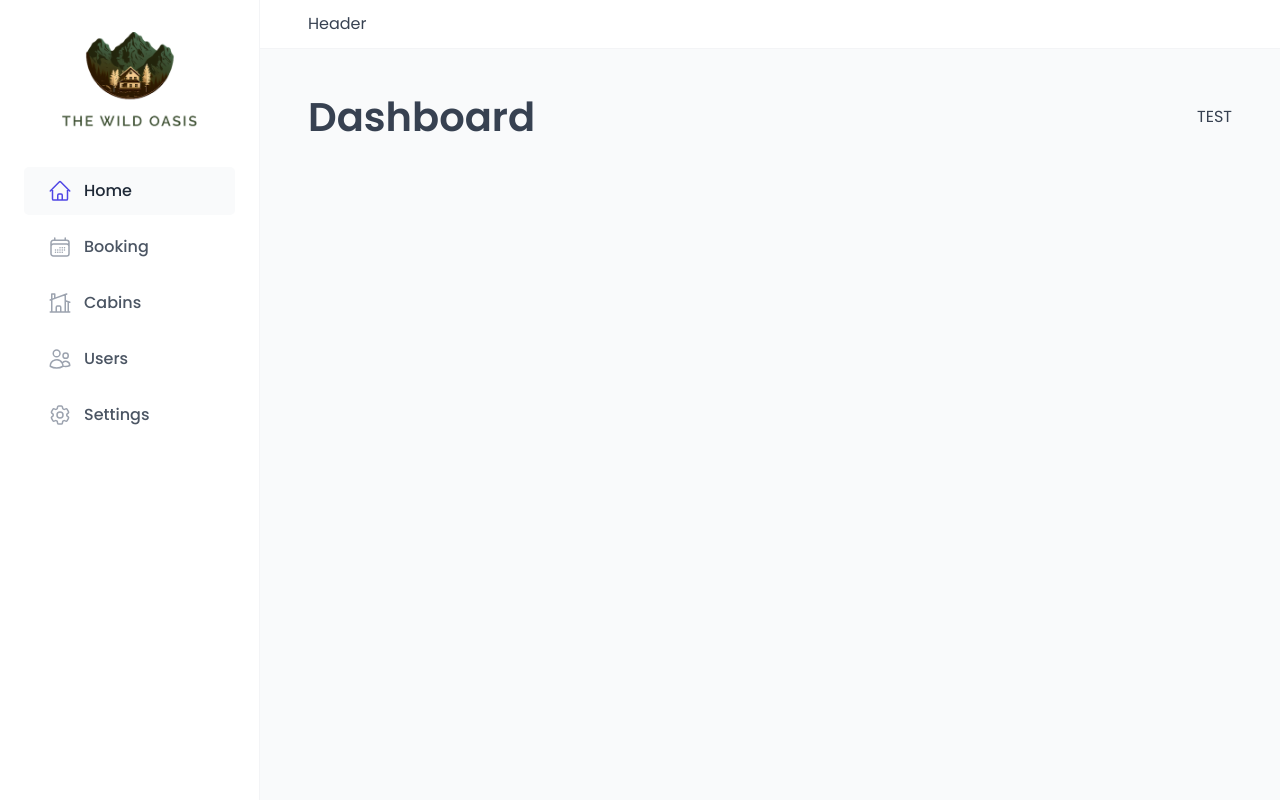
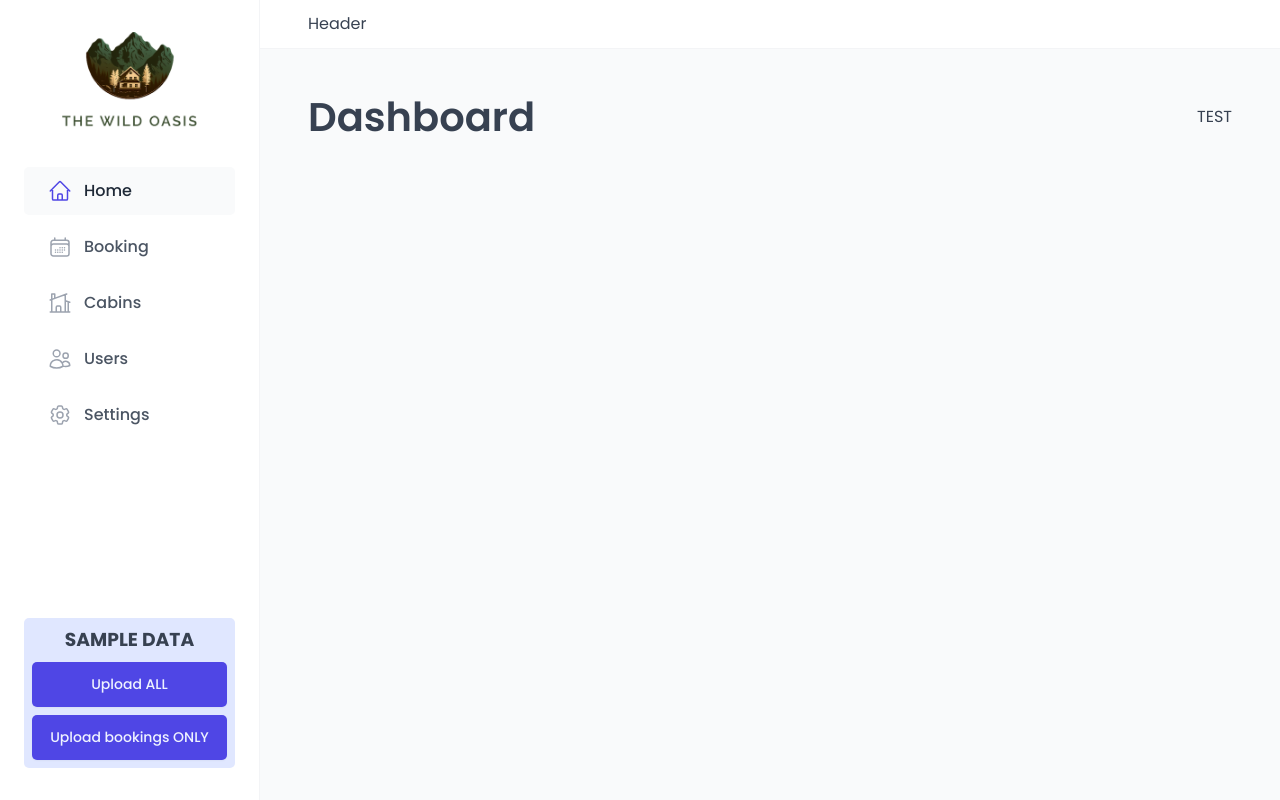
Before and after one commit to Harshjha002/The-Wild-Oasis-internalapp-, a React (Vite) app: page /dashboard in a window 1280 px wide. Built offline with nearby package versions, Linux system fonts and the light colour scheme; a web font is replaced by a local one.

Commit message:
feat: add BookingTable component with API-side sorting and filtering
- Implemented a BookingTable component for displaying booking data
- Added API-side sorting and filtering functionality for efficient data handling

```diff
--- a/src/features/bookings/BookingRow.jsx
+++ b/src/features/bookings/BookingRow.jsx
@@ -1,3 +1,4 @@
+/* eslint-disable react/prop-types */
 import styled from "styled-components";
 import { format, isToday } from "date-fns";
 
--- a/src/features/bookings/BookingTable.jsx
+++ b/src/features/bookings/BookingTable.jsx
@@ -1,9 +1,17 @@
 import BookingRow from "./BookingRow";
 import Table from "../../ui/Table";
 import Menus from "../../ui/Menus";
+import Empty from '../../ui/Empty'
+import { useBookings } from "./useBookings";
+import Spinner from "../../ui/Spinner";
 
 function BookingTable() {
-  const bookings = [];
+
+  const { isLoading, bookings } = useBookings()
+
+  if (isLoading) return <Spinner />
+
+  if (!bookings) return <Empty resource="bookings" />
 
   return (
     <Menus>
--- /dev/null
+++ b/src/features/bookings/useBookings.js
@@ -0,0 +1,26 @@
+import { useQuery } from "@tanstack/react-query"
+import { getBookings } from "../../services/apiBookings"
+import { useSearchParams } from "react-router-dom"
+
+export const useBookings = () => {
+
+  const [searchParams] = useSearchParams()
+
+  //Filter
+  const filterValue = searchParams.get('status')
+  const filter = !filterValue || filterValue === 'all' ? null : { field: 'status', value: filterValue ,method:'eq'};
+
+
+  //SORT
+  const sortByRaw = searchParams.get('sortBy') || 'startDate-desc'
+
+  const [field , direction] = sortByRaw.split('-')
+  const sortBy = {field , direction}
+
+
+  const {isLoading,data:bookings,error} = useQuery(
+    {queryKey: ['bookings',filter,sortBy] ,
+      queryFn:() => getBookings({filter , sortBy})})
+
+  return {isLoading,error,bookings}
+}
--- a/src/pages/Bookings.jsx
+++ b/src/pages/Bookings.jsx
@@ -1,12 +1,20 @@
+import BookingTable from "../features/bookings/BookingTable";
+import BookingTableOperations from "../features/bookings/BookingTableOperations";
 import Heading from "../ui/Heading";
 import Row from "../ui/Row";
 
 function Bookings() {
+
+
   return (
-    <Row type="horizontal">
-      <Heading as="h1">All bookings</Heading>
-      <p>TEST</p>
-    </Row>
+
+    <>
+      <Row type="horizontal">
+        <Heading as="h1">All bookings</Heading>
+        <BookingTableOperations />
+      </Row>
+      <BookingTable />
+    </>
   );
 }
 
--- a/src/services/apiBookings.js
+++ b/src/services/apiBookings.js
@@ -1,5 +1,24 @@
 import { getToday } from "../utils/helpers";
 import supabase from "./supabase";
+
+
+export async function getBookings({filter,sortBy}){
+  let query = supabase.from('bookings').select('id , created_at ,startDate ,endDate,numNights,numGuests,status,totalPrice,cabins(name),guests(fullName,email)')
+
+  //filter
+  if(filter)  query= query[filter.method || 'eq'](filter.field,filter.value)
+
+// SORT
+  if(sortBy) query.order(sortBy.field,{ascending:sortBy.direction === 'asc'})
+    const {data,error} = await query;
+
+  if (error) {
+    console.error("Error fetching Bookings:", error);
+    throw new Error("Bookings could not be loaded.");
+}
+
+return data;
+}
 
 export async function getBooking(id) {
   const { data, error } = await supabase
@@ -16,7 +35,6 @@ export async function getBooking(id) {
   return data;
 }
 
-// Returns all BOOKINGS that are were created after the given date. Useful to get bookings created in the last 30 days, for example.
 export async function getBookingsAfterDate(date) {
   const { data, error } = await supabase
     .from("bookings")
@@ -32,7 +50,6 @@ export async function getBookingsAfterDate(date) {
   return data;
 }
 
-// Returns all STAYS that are were created after the given date
 export async function getStaysAfterDate(date) {
   const { data, error } = await supabase
     .from("bookings")
@@ -49,7 +66,6 @@ export async function getStaysAfterDate(date) {
   return data;
 }
 
-// Activity means that there is a check in or a check out today
 export async function getStaysTodayActivity() {
   const { data, error } = await supabase
     .from("bookings")
@@ -59,9 +75,6 @@ export async function getStaysTodayActivity() {
     )
     .order("created_at");
 
-  // Equivalent to this. But by querying this, we only download the data we actually need, otherwise we would need ALL bookings ever created
-  // (stay.status === 'unconfirmed' && isToday(new Date(stay.startDate))) ||
-  // (stay.status === 'checked-in' && isToday(new Date(stay.endDate)))
 
   if (error) {
     console.error(error);
--- a/src/ui/Sidebar.jsx
+++ b/src/ui/Sidebar.jsx
@@ -1,6 +1,7 @@
 import styled from "styled-components"
 import Logo from './Logo'
 import MainNav from './MainNav'
+import Uploader from '../data/Uploader'
 
 const StyledSidebar = styled.aside`
   background-color: var(--color-grey-0);
@@ -15,8 +16,10 @@ const StyledSidebar = styled.aside`
 const Sidebar = () => {
   return (
     <StyledSidebar>
-      <Logo/>
-      <MainNav/>
+      <Logo />
+      <MainNav />
+
+      <Uploader />
     </StyledSidebar>
   )
 }
```
